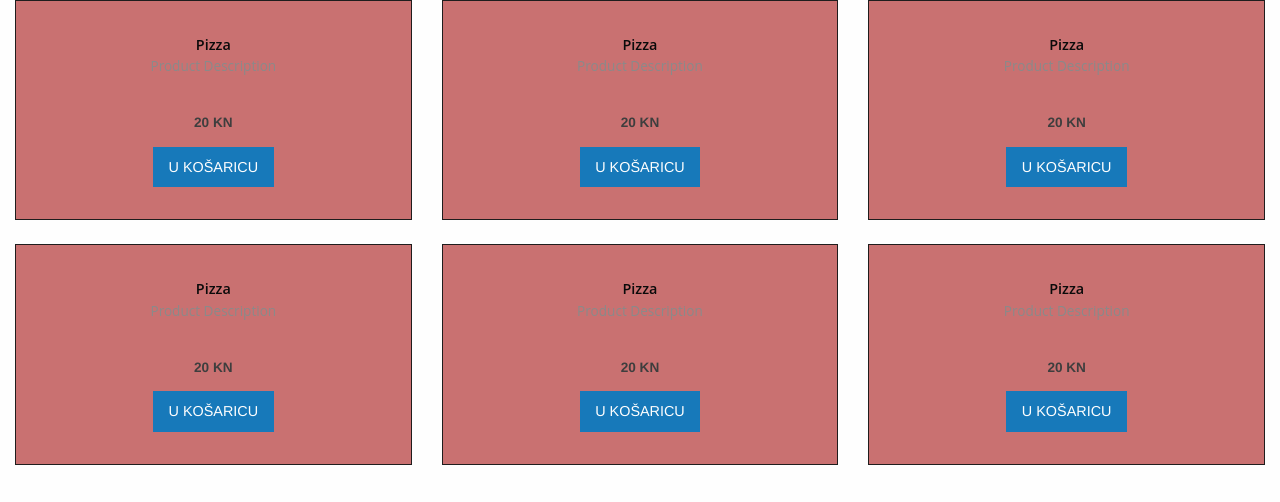
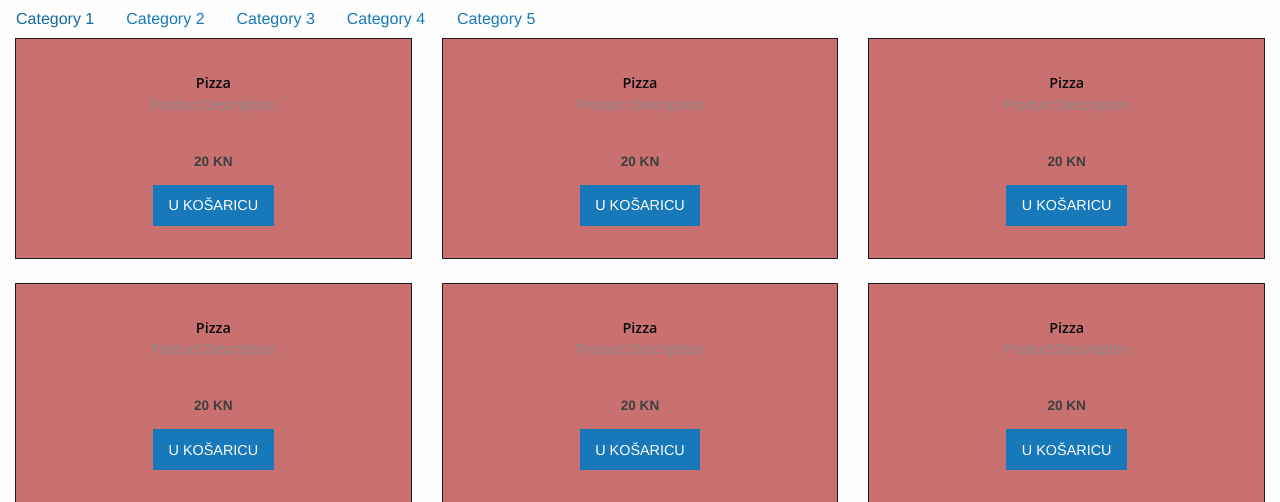
Before and after one commit to marija-mikic/ZAVRSNI-RAD, a PHP site: template app/view/index.phtml in a window 1280 px wide. Shown: the top 502 px of the page. Run offline with PHP 8.4, Linux system fonts and the light colour scheme; the template is opened without the code that fills it, so the values that code supplies are empty.

Commit message:
unos kategorija

```diff
--- a/app/view/index.phtml
+++ b/app/view/index.phtml
@@ -1,3 +1,17 @@
+<div class="ecommerce-header show-for-large">
+    <div class="row align-justify align-middle">
+      <div class="shrink column">
+        <ul class="vertical medium-horizontal menu">
+          <li class="main-nav-link"><a href="categories.html">Category 1</a></li>
+          <li class="main-nav-link"><a href="#">Category 2</a></li>
+          <li class="main-nav-link"><a href="why.html">Category 3</a></li>
+          <li class="main-nav-link"><a href="build.html">Category 4</a></li>
+          <li class="main-nav-link"><a href="#">Category 5</a></li>
+        </ul>
+      </div>
+     </div>
+  </div>
+
 <div class="grid-x grid-padding-x" style="text-align: center">
 <div class="large-4 cell">
 <div class="product-card">
```
